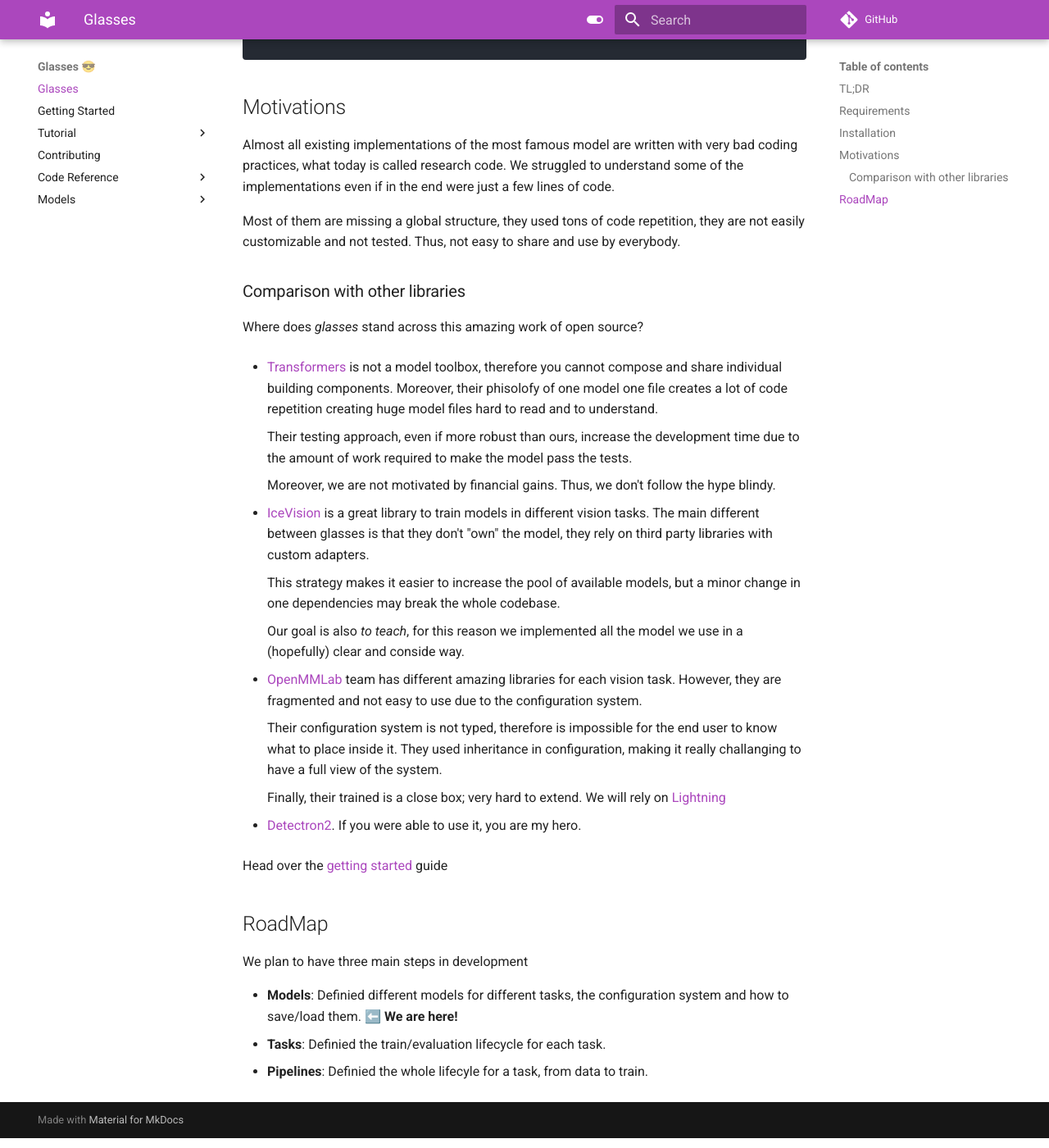
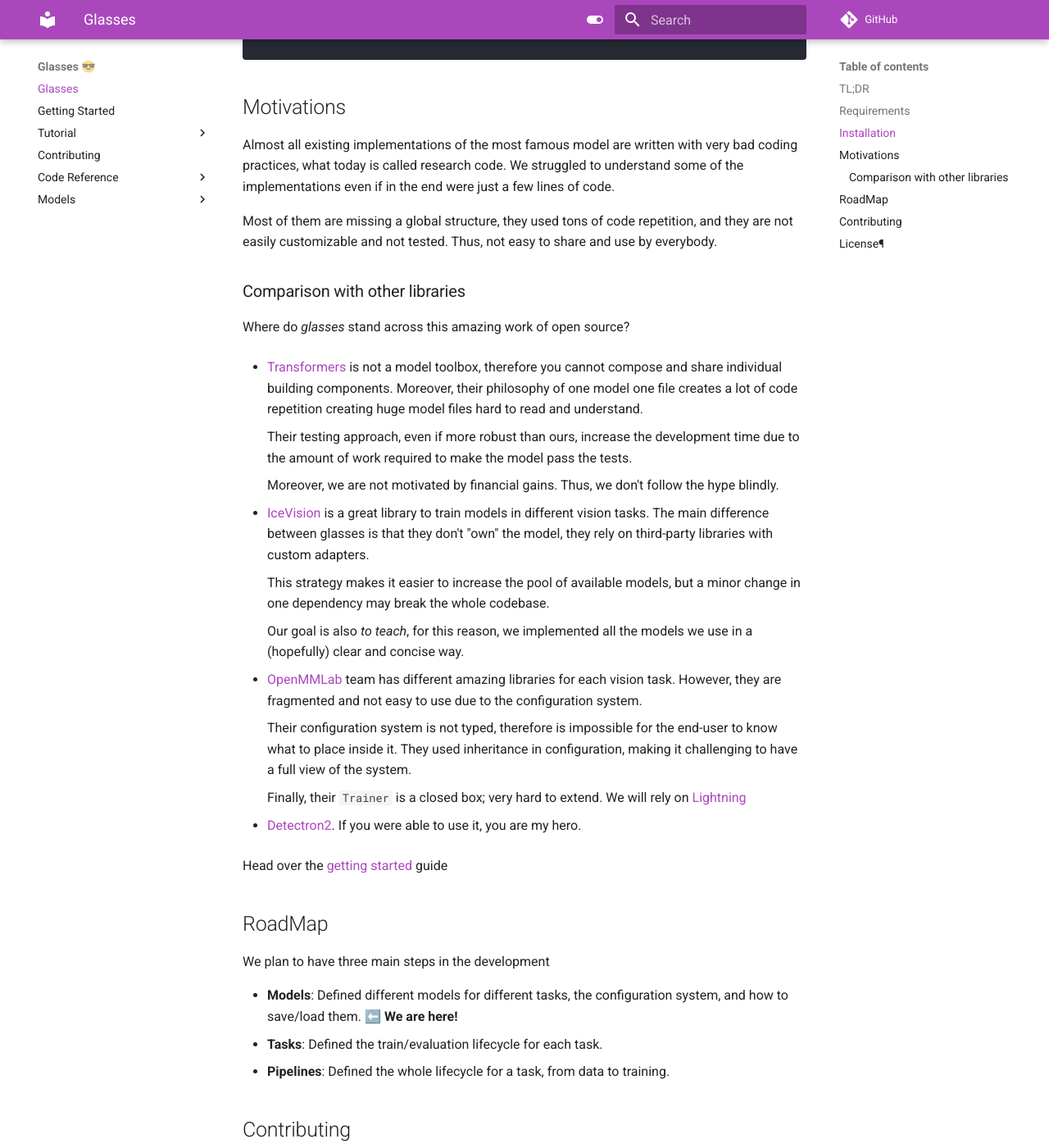
Before and after one commit to FrancescoSaverioZuppichini/glasses-2.0, an MkDocs documentation site: the page built from docs/index.md, in a window 1280 px wide and 1400 px high, scrolled down 1274 px. Shown: the whole window at 82% size. Built offline with MkDocs 1.6.1 and Material for MkDocs 9.7.7, drawn with Linux system fonts in a browser that asks for light colours; comment, search, counter and statistics services are not loaded; some of the changed text lies outside the part shown.

Commit message:
minor changes

```diff
--- a/docs/index.md
+++ b/docs/index.md
@@ -42,31 +42,31 @@
 ## Motivations
 Almost all existing implementations of the most famous model are written with very bad coding practices, what today is called research code. We struggled to understand some of the implementations even if in the end were just a few lines of code.
 
-Most of them are missing a global structure, they used tons of code repetition, they are not easily customizable and not tested. Thus, not easy to share and use by everybody.
+Most of them are missing a global structure, they used tons of code repetition, and they are not easily customizable and not tested. Thus, not easy to share and use by everybody.
 
 ### Comparison with other libraries
 
-Where does *glasses* stand across this amazing work of open source?
+Where do *glasses* stand across this amazing work of open source?
 
-* [Transformers](https://github.com/huggingface/transformers) is not a model toolbox, therefore you cannot compose and share individual building components. Moreover, their phisolofy of one model one file creates a lot of code repetition creating huge model files hard to read and to understand.
+* [Transformers](https://github.com/huggingface/transformers) is not a model toolbox, therefore you cannot compose and share individual building components. Moreover, their philosophy of one model one file creates a lot of code repetition creating huge model files hard to read and understand.
 
     Their testing approach, even if more robust than ours, increase the development time due to the amount of work required to make the model pass the tests.
 
-    Moreover, we are not motivated by financial gains. Thus, we don't follow the hype blindy.
+    Moreover, we are not motivated by financial gains. Thus, we don't follow the hype blindly.
 
 
-* [IceVision](https://airctic.com/0.12.0/) is a great library to train models in different vision tasks. The main different between glasses is that they don't "own" the model, they rely on third party libraries with custom adapters.
+* [IceVision](https://airctic.com/0.12.0/) is a great library to train models in different vision tasks. The main difference between glasses is that they don't "own" the model, they rely on third-party libraries with custom adapters.
 
-    This strategy makes it easier to increase the pool of available models, but a minor change in one dependencies may break the whole codebase.
+    This strategy makes it easier to increase the pool of available models, but a minor change in one dependency may break the whole codebase.
 
-    Our goal is also *to teach*, for this reason we implemented all the model we use in a (hopefully) clear and conside way.
+    Our goal is also *to teach*, for this reason, we implemented all the models we use in a (hopefully) clear and concise way.
 
 
 * [OpenMMLab](https://github.com/open-mmlab) team has different amazing libraries for each vision task. However, they are fragmented and not easy to use due to the configuration system.
 
-    Their configuration system is not typed, therefore is impossible for the end user to know what to place inside it. They used inheritance in configuration, making it really challanging to have a full view of the system.
+    Their configuration system is not typed, therefore is impossible for the end-user to know what to place inside it. They used inheritance in configuration, making it challenging to have a full view of the system.
 
-    Finally, their trained is a close box; very hard to extend. We will rely on [Lightning](https://www.pytorchlightning.ai/)
+    Finally, their `Trainer` is a closed box; very hard to extend. We will rely on [Lightning](https://www.pytorchlightning.ai/)
 
 
 * [Detectron2](https://github.com/facebookresearch/detectron2). If you were able to use it, you are my hero.
@@ -77,8 +77,18 @@
 
 ## RoadMap
 
-We plan to have three main steps in development
+We plan to have three main steps in the development
 
-* **Models**: Definied different models for different tasks, the configuration system and how to save/load them. ⬅️ **We are here!**
-* **Tasks**: Definied the train/evaluation lifecycle for each task.
-* **Pipelines**: Definied the whole lifecyle for a task, from data to train.
+* **Models**: Defined different models for different tasks, the configuration system, and how to save/load them. ⬅️ **We are here!**
+* **Tasks**: Defined the train/evaluation lifecycle for each task.
+* **Pipelines**: Defined the whole lifecycle for a task, from data to training.
+
+
+## Contributing
+Please contribute using [GitHub Flow](https://docs.github.com/en/get-started/quickstart/github-flow). Create a branch, add commits, and open a pull request.
+
+Please read [contributing](/docs/contributing.md) for details on our CODE OF CONDUCT, and the process for submitting pull requests to us.
+
+
+## License¶
+This project is licensed under the terms of the MIT license.
```
Also changed, not shown: other parts of docs/index.md (+3 -3 lines), CODE_OF_CONDUCT.md (added, +128 -0 lines), CONTRIBUTING.md (added, +4 -0 lines), LICENSE.md (added, +21 -0 lines), SECURITY.md (added, +26 -0 lines), docs/contributing.md (+3 -1 lines), docs/tutorial/configurations.md (+10 -10 lines).
